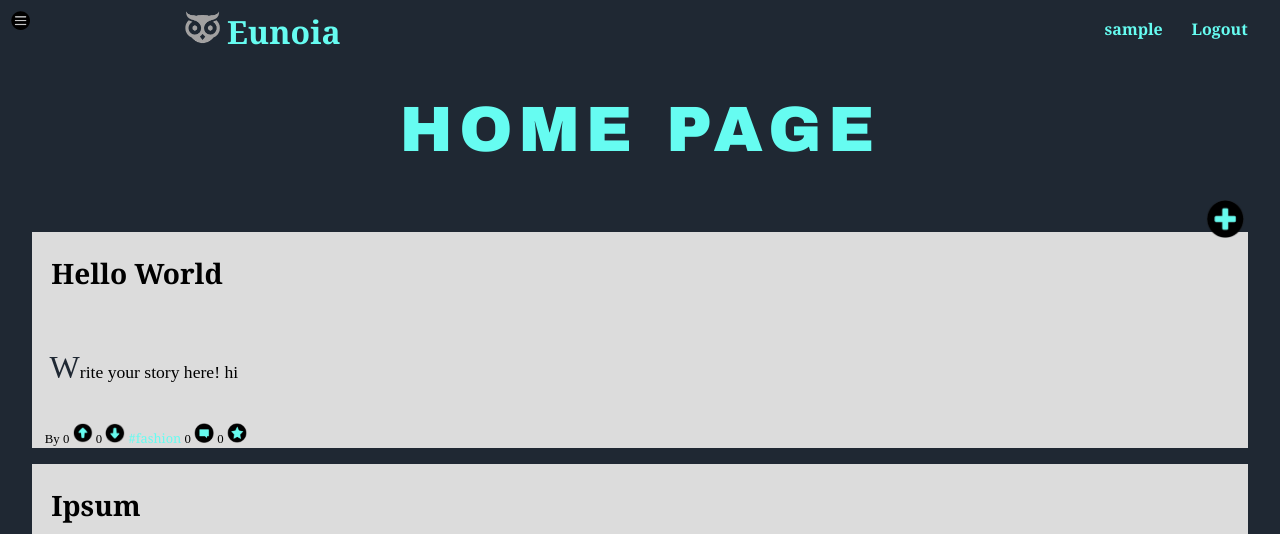
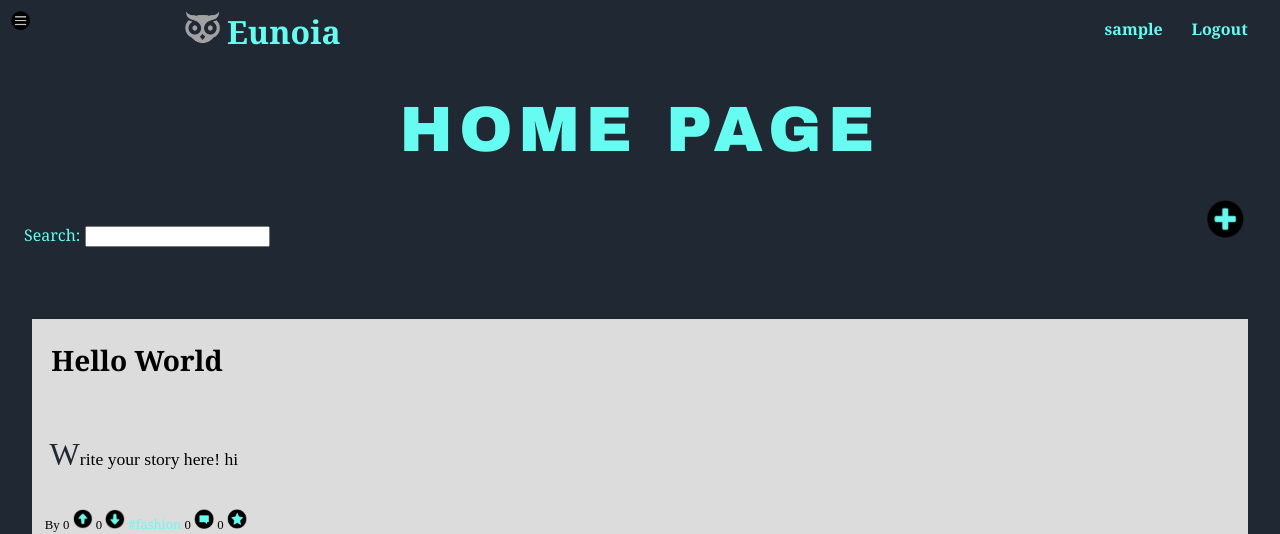
Before and after one commit to SmilingOwl/LTW-18-19, a PHP site: page /homepage.php in a window 1280 px wide. Shown: the top 534 px of the page. Run offline with PHP 8.4, Linux system fonts and the light colour scheme; the visitor is signed in with stand-in values (Sample User, id 1); data comes from the database, SQL or seed files in the repository.

Commit message:
Add files via upload

```diff
--- a/php/homepage.php
+++ b/php/homepage.php
@@ -23,15 +23,18 @@
     <script src="../scripts/show_menu.js" defer></script>
     <script src="../scripts/show_comments.js" defer></script>
     <script src="../scripts/show_add_story.js" defer></script>
+    <script src="../scripts/search_engine.js" defer></script>
 </head>
 <body>
     <header>
-    	   <?php include_once('../templates/common/upper_header.php'); ?>
+    <?php include_once('../templates/common/upper_header.php'); ?>
         <h1> Home Page </h1>
-
     </header>
     <span class="add_story"><img src="../icons/add_icon.png" alt="Add story"> </span>
     <input type="hidden" name="user_id" value="<?=$users_id?>">
+    <header id="filter_stories">
+            <label>Search: <input type="text" name="search_box" value=""></label>
+    </header>
 
 <?php
     include_once('../templates/show_stories.php');
```
